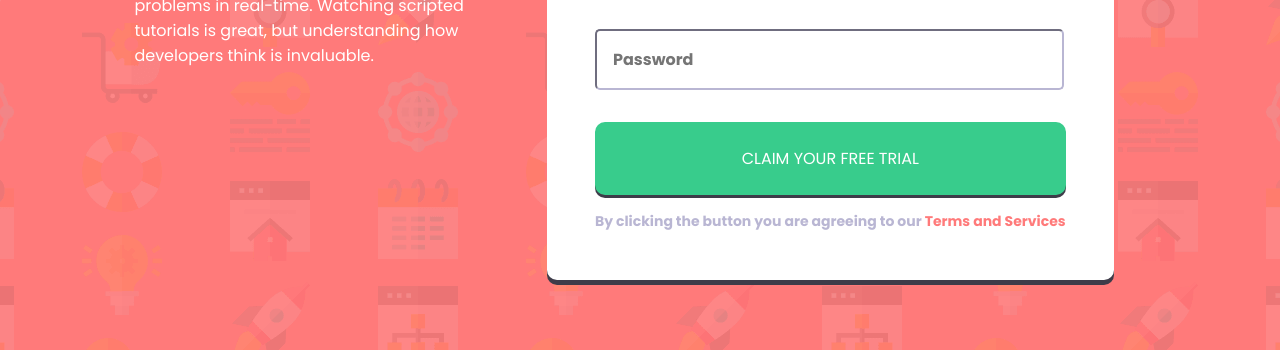
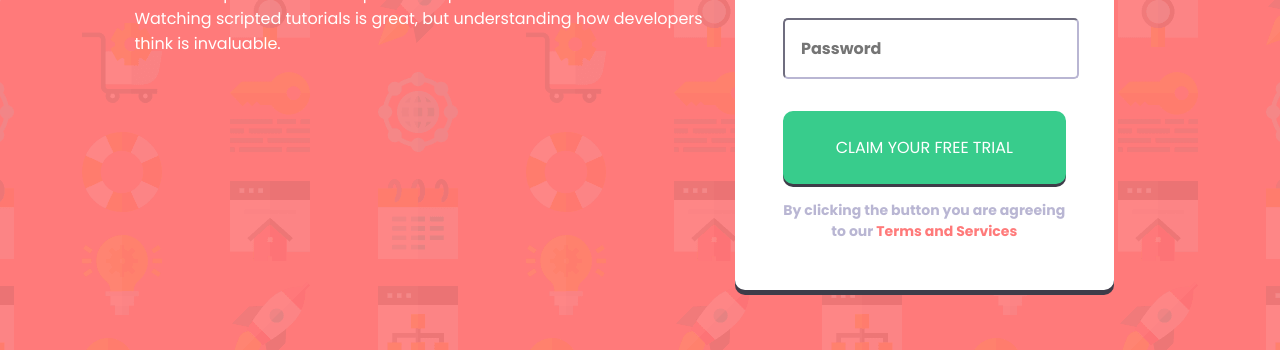
Before and after one commit to Monday-Obazee/Zuri-Responsiveness, a plain HTML site: page index.html in a window 1280 px wide. Shown: the part 450-800 px from the top of the page. Drawn offline with Linux system fonts and the light colour scheme.

Commit message:
made it more responsive

```diff
--- a/main.js
+++ b/main.js
@@ -1,8 +1,8 @@
 const now = document.querySelectorAll(".p");
 
 function fun() {
-  for (var i = 0; i < now.length; i++) {
-    var currentEl = now[i];
+  for (let i = 0; i < now.length; i++) {
+    let currentEl = now[i];
     currentEl.style.display = "none";
   }
 }
--- a/style.css
+++ b/style.css
@@ -86,7 +86,6 @@ form p {
   color: hsl(246, 25%, 77%);
   font-weight: bold;
   font-size: 14px;
-  white-space: nowrap;
   text-align: center;
 }
 form p a {
```
